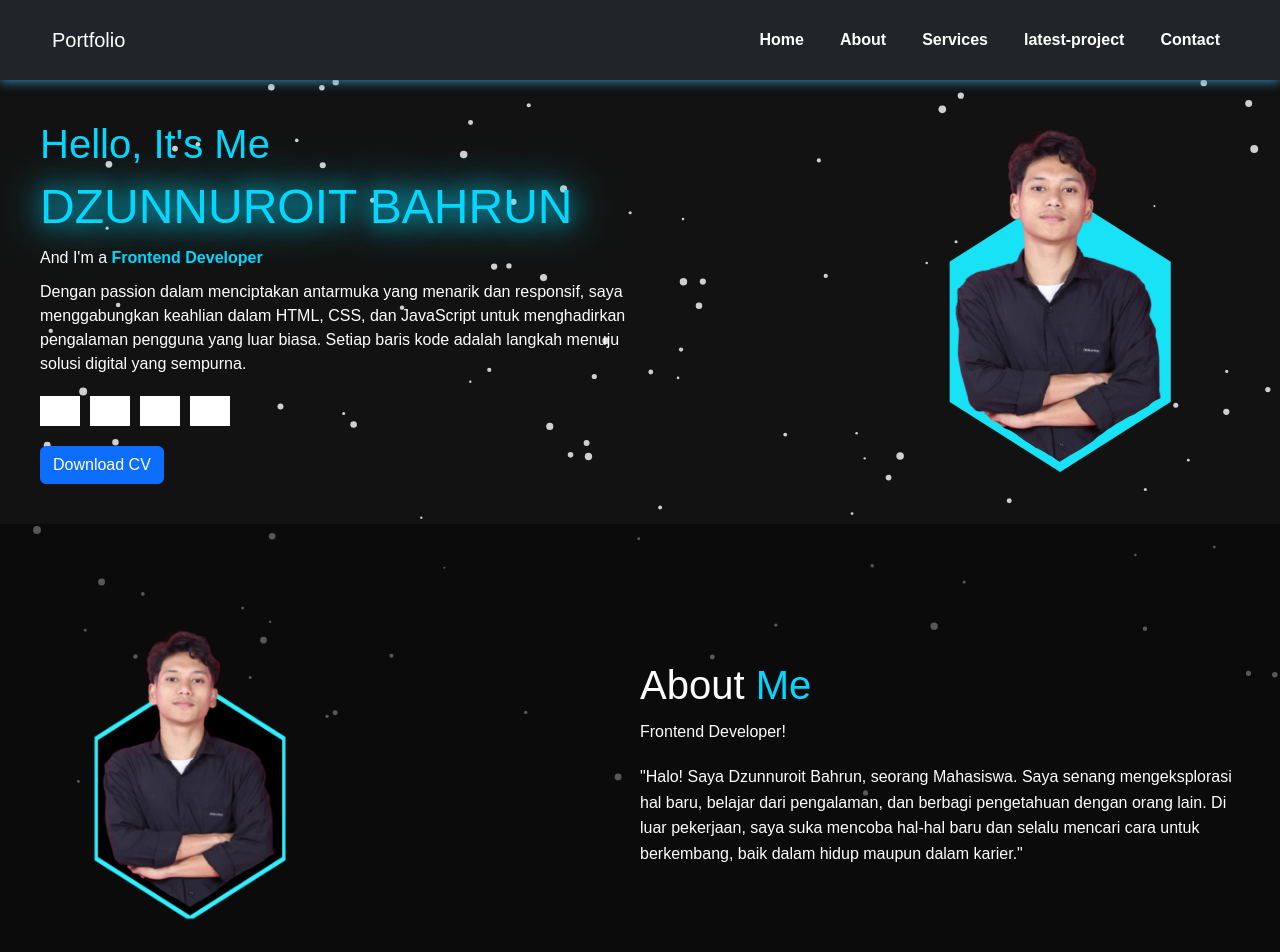
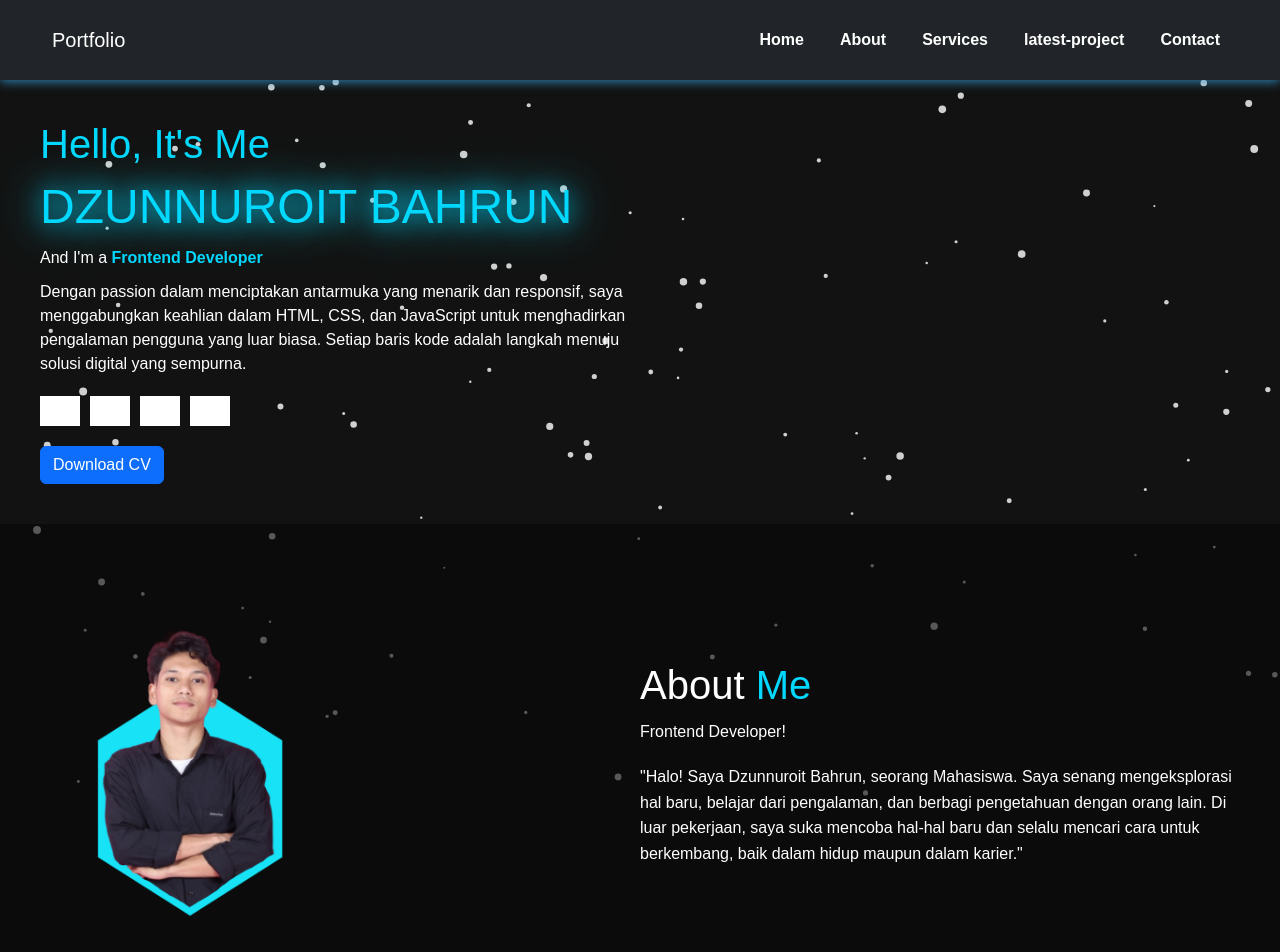
Before and after one commit to Ambulau17/Portofolio, a plain HTML site: page index.html in a window 1280 px wide. Shown: the top 952 px of the page. Drawn offline with nearby package versions, Linux system fonts and the light colour scheme; some packages are replaced by stand-ins of ours; grey boxes are pictures that could not be loaded; a script that the page names is missing.

Commit message:
Update index.html

```diff
--- a/index.html
+++ b/index.html
@@ -59,9 +59,9 @@
               <a id="downloadCV" href="cv/cv.pdf" download class="btn btn-primary">Download CV</a>
             </div>
             </div>
-          <div class="profile-pic">
+<!--           <div class="profile-pic">
             <img src="aset/dz1.png" alt="Profile Picture" class="img-fluid">
-          </div>
+          </div> -->
         </div>
       </div>
       </section>
@@ -72,7 +72,7 @@
         <section id="about">
             <div class="about-container">
               <div class="profile-pic">
-                <img src="aset/dz2.png" alt="Profile Picture">
+                <img src="aset/dz1.png" alt="Profile Picture">
               </div>
               <div class="about-content">
                 <h2>About <span class="highlight">Me</span></h2>
```
